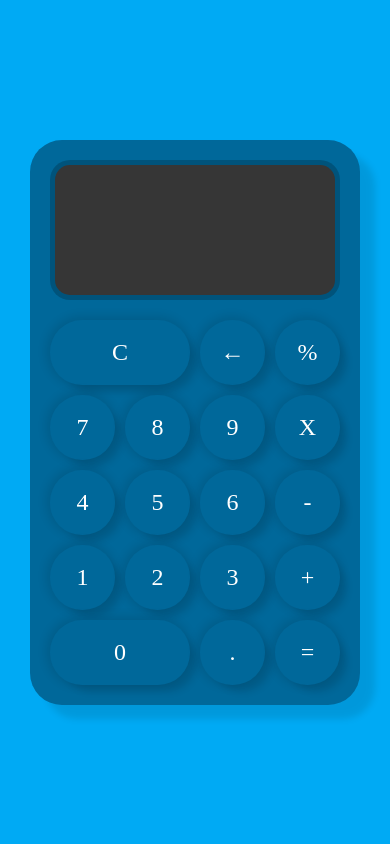
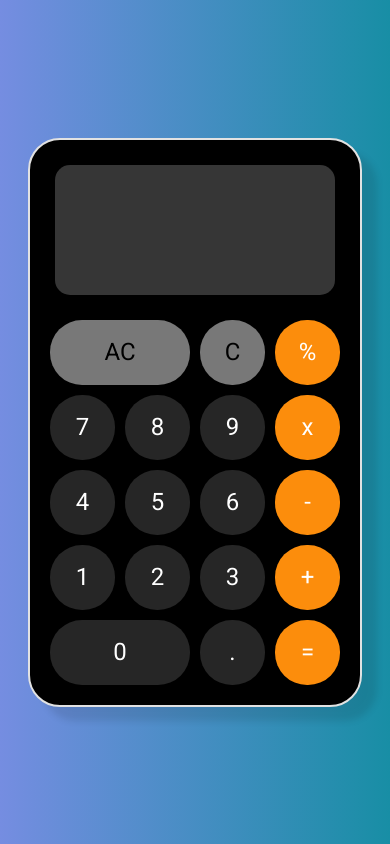
Before and after one commit to Andressep/Talento-Digital-Calculadora, a plain HTML site: page index.html in a window 390 px wide. Drawn offline with Linux system fonts and the light colour scheme.

Commit message:
Estilos tipo Iphone

```diff
--- a/index.html
+++ b/index.html
@@ -6,6 +6,9 @@
     <meta name="viewport" content="width=device-width, initial-scale=1.0">
     <title>Document</title>
     <link rel="stylesheet" href="./style/index.css">
+    <link rel="preconnect" href="https://fonts.googleapis.com">
+<link rel="preconnect" href="https://fonts.gstatic.com" crossorigin>
+<link href="https://fonts.googleapis.com/css2?family=Pacifico&family=Roboto:wght@100;300;400&display=swap" rel="stylesheet">
 </head>
 <body>
     <div class="container">
@@ -14,13 +17,13 @@
                 <div id="valor_anterior"></div>
                 <div id="valor_actual"></div>
             </div>
-                <button class="col-2" onclick="display.borrarTodo()">C</button>
-                <button onclick="display.borrar()">&larr;</button>
-                <button class="numero" valur="dividir">%</button>
+                <button class="col-2 especial" onclick="display.borrarTodo()">AC</button>
+                <button class="especial" onclick="display.borrar()">C</button>
+                <button class="operador" value="dividir">%</button>
                 <button class="numero">7</button>
                 <button class="numero">8</button>
                 <button class="numero">9</button>
-                <button class="operador" value="multiplicar">X</button>
+                <button class="operador" value="multiplicar">x</button>
                 <button class="numero">4</button>
                 <button class="numero">5</button>
                 <button class="numero">6</button>
--- a/style/index.css
+++ b/style/index.css
@@ -1,12 +1,13 @@
 * {
-    font-family: 'Times New Roman', Times, serif;
+    font-family: 'roboto', arial, helvetica, sans-serif;
     color: #FFF;
 }
 body {
     box-sizing: border-box;
     margin: 0px;
 
-    background-color: #00aaf4;
+    background: #188EA5;
+    background: linear-gradient(270deg, #188EA5, #758DE1);
 }
 .container {
     display: flex;
@@ -20,8 +21,9 @@ body {
     grid-template-columns: repeat(4, 75px);
     grid-template-rows: 160px repeat(5, 75px);
 
-    background-color: #00689a;
+    background-color: black;
     padding: 15px;
+    border: solid 2px #e2e2e2;
     border-radius: 32px;
     box-shadow: 15px 14px 7px 0px rgba(0,0,0,0.1);
 }
@@ -35,9 +37,28 @@ button {
     border-radius: 32px;
     font-size: 1.5em;
     border: none;
-    background-color: #00689a;
-    box-shadow: 10px 10px 7px -3px rgba(0,0,0,0.1), -1px -1px 10px 3px rgba(0,0,0,0.1);
 }
+.especial {
+    background-color: rgb(120, 120, 120);
+    color: black;
+}
+.especial:hover {
+    background-color: rgb(170, 170, 170);
+}
+.operador {
+    background-color: rgb(252, 141, 12);
+}
+.operador:hover {
+    background-color: rgb(252, 191, 62);
+}
+.numero {
+    background-color: rgb(38, 38, 38);
+}
+.numero:hover {
+    background-color: rgb(88, 88, 88);
+}
+
+
 button:active {
     background-color: #026390;
 }
```
